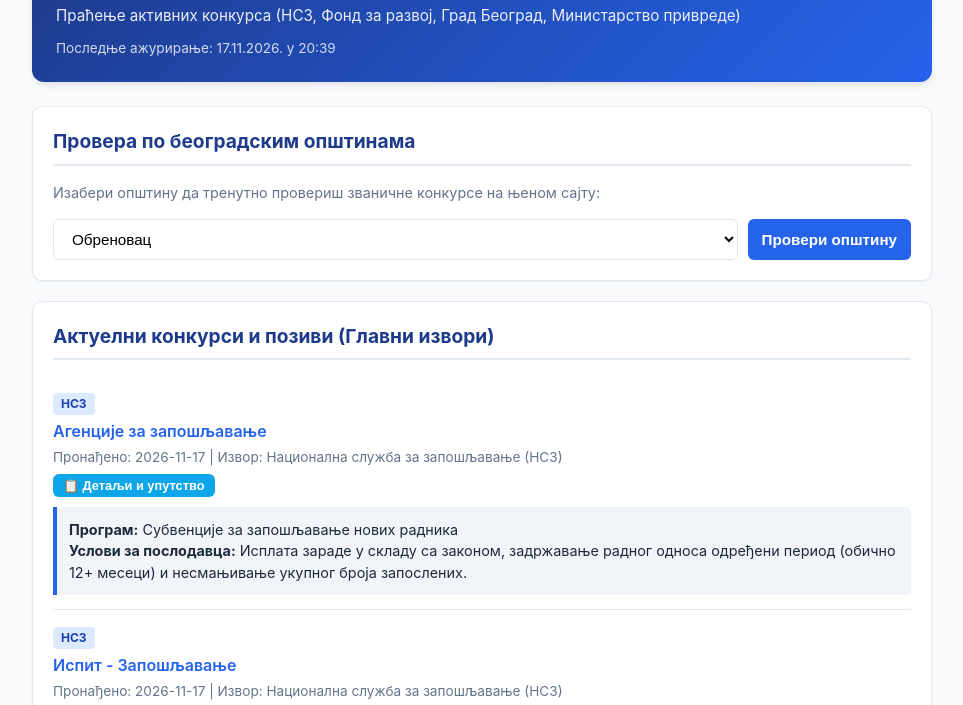
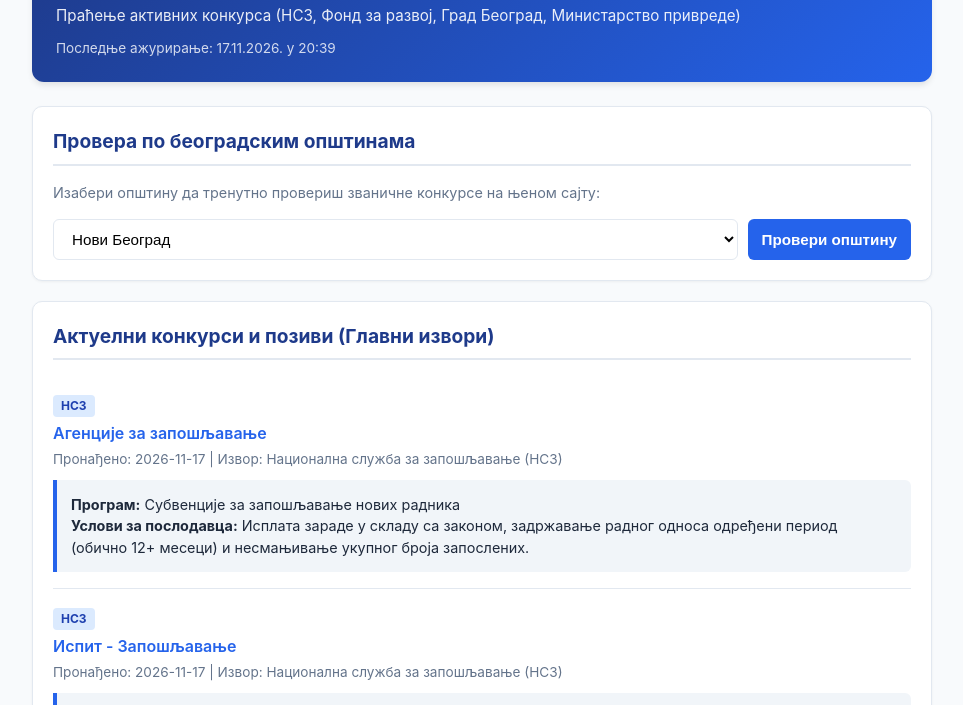
Before and after one commit to with567only/subvencije, a plain HTML site: page index.html in a window 1280 px wide. Shown: the part 83-788 px from the top of the page, without its empty margins (158-1121 px from the left). Drawn offline with Linux system fonts and the light colour scheme.

Commit message:
Refactor styles and simplify details display logic
Updated padding and margin styles for better layout. Removed unused button styles and simplified the details display logic.

```diff
--- a/index.html
+++ b/index.html
@@ -87,7 +87,7 @@
             background-color: #1d4ed8;
         }
         .konkurs-item {
-            padding: 14px 0;
+            padding: 16px 0;
             border-bottom: 1px solid var(--border);
         }
         .konkurs-item:last-child {
@@ -115,22 +115,13 @@
             font-size: 0.85rem;
             color: var(--text-light);
             margin-top: 4px;
-        }
-        .btn-detalji {
-            background-color: #0ea5e9;
-            font-size: 0.8rem;
-            padding: 4px 10px;
-            margin-top: 6px;
-        }
-        .btn-detalji:hover {
-            background-color: #0284c7;
+            margin-bottom: 10px;
         }
         .detalji-sadrzaj {
-            display: none;
             background: #f1f5f9;
             border-left: 4px solid var(--secondary);
-            padding: 12px;
-            margin-top: 10px;
+            padding: 14px;
+            margin-top: 8px;
             border-radius: 0 6px 6px 0;
             font-size: 0.9rem;
         }
@@ -157,9 +148,9 @@
         <p style="font-size: 0.9rem; color: var(--text-light);">Изабери општину да тренутно провериш званичне конкурсе на њеном сајту:</p>
         <div class="municipality-box">
             <select id="opstina-select">
+                <option value="novibeograd" selected>Нови Београд</option>
                 <option value="obrenovac">Обреновац</option>
                 <option value="beograd">Градска општина Стари Град</option>
-                <option value="novibeograd">Нови Београд</option>
                 <option value="zemun">Земун</option>
                 <option value="cukarica">Чукарица</option>
                 <option value="vozdovac">Вождовац</option>
@@ -212,19 +203,16 @@
             }
 
             let html = "";
-            data.konkursi.forEach((k, index) => {
+            data.konkursi.forEach((k) => {
                 let detaljiSadrzaj = k.detalji && k.detalji.trim() !== "" ?
-                    `<div id="detalji-${index}" class="detalji-sadrzaj" style="display:block;">${k.detalji}</div>` :
-                    `<div id="detalji-${index}" class="detalji-sadrzaj"><em>За овај конкурс још увек нису унети детаљи.</em></div>`;
-
-                let dugmeDetalji = `<button class="btn-detalji" onclick="toggleDetalji(${index})">📋 Детаљи и упутство</button>`;
+                    `<div class="detalji-sadrzaj">${k.detalji}</div>` :
+                    `<div class="detalji-sadrzaj"><em>За овај конкурс још увек нису унети детаљи.</em></div>`;
 
                 html += `
                     <div class="konkurs-item">
                         <span class="badge">${k.izvor}</span>
                         <div class="konkurs-title"><a href="${k.link}" target="_blank">${k.naslov}</a></div>
                         <div class="meta-info">Пронађено: ${k.datum_pronalaska} | Извор: ${k.izvor_pun}</div>
-                        ${dugmeDetalji}
                         ${detaljiSadrzaj}
                     </div>
                 `;
@@ -232,15 +220,6 @@
             listaDiv.innerHTML = html;
         } catch (e) {
             document.getElementById('konkursi-list').innerHTML = "<p style='color: red;'>Грешка при учитавању података.</p>";
-        }
-    }
-
-    function toggleDetalji(index) {
-        let el = document.getElementById('detalji-' + index);
-        if (el.style.display === "block") {
-            el.style.display = "none";
-        } else {
-            el.style.display = "block";
         }
     }
 
```
